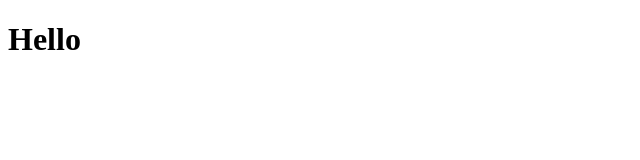
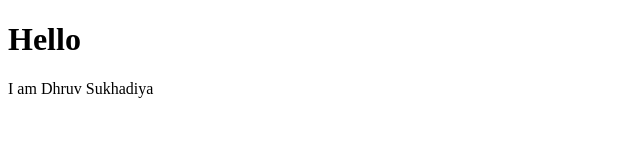
Before and after one commit to Dhruvv025/Dhruvv, a plain HTML site: page index.html in a window 1280 px wide. Shown: the whole page, without its empty margins (0-640 px from the left). Drawn offline with Linux system fonts and the light colour scheme.

Commit message:
Update index.html

```diff
--- a/index.html
+++ b/index.html
@@ -7,5 +7,6 @@
 </head>
 <body>
     <h1>Hello</h1>
+    <p>I am Dhruv Sukhadiya</p>
 </body>
 </html>
```
